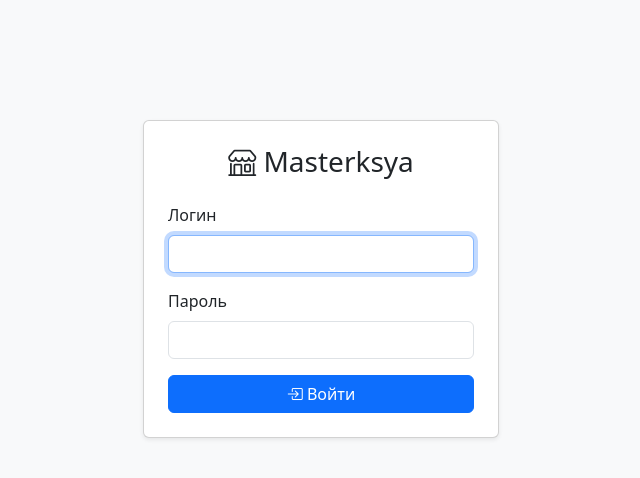
After one commit to CryptoIgor87/masterskaya, a FastAPI app: template web/templates/login.html in a window 1280 px wide. The commit adds this page. Shown: the top 478 px of the page, without its empty margins (319-959 px from the left). Run offline with FastAPI, Linux system fonts and the light colour scheme; the template is opened without the code that fills it, so the values that code supplies are empty; the visitor is signed in with stand-in values (Sample User, id 1); parts of the project's set-up code (start-up, migrations or seed data) failed here and were passed over.

Commit message:
Add admin login/password auth + fix bonus redeem
- Session-based auth with login page (admin/masteradmin2026)
- SessionMiddleware for cookie persistence
- Logout button in navbar
- Fix: redeem now finds promo codes regardless of claim status

Co-Authored-By: Claude Opus 4.6 <noreply@anthropic.com>

```diff
--- a/config.py
+++ b/config.py
@@ -23,3 +23,7 @@ WEBSITE_URL = os.environ.get("WEBSITE_URL", "https://example.com")
 
 DEFAULT_BONUS_AMOUNT = int(os.environ.get("DEFAULT_BONUS_AMOUNT", "100"))
 DEFAULT_BONUS_PROMO = os.environ.get("DEFAULT_BONUS_PROMO", "WELCOME")
+
+ADMIN_LOGIN = os.environ.get("ADMIN_LOGIN", "admin")
+ADMIN_PASSWORD = os.environ.get("ADMIN_PASSWORD", "masteradmin2026")
+SECRET_KEY = os.environ.get("SECRET_KEY", "mksya-s3cret-k3y-2026-xQ9p")
--- a/database.py
+++ b/database.py
@@ -305,11 +305,11 @@ async def redeem_bonus_by_code(promo_code: str, amount: int) -> dict:
     """Find bonus by promo code and reduce its amount. Returns result dict."""
     async with _conn() as conn:
         row = await conn.fetchrow(
-            "SELECT id, amount, client_id FROM bonuses WHERE promo_code = $1 AND is_claimed = 1",
+            "SELECT id, amount, client_id FROM bonuses WHERE promo_code = $1",
             promo_code,
         )
         if not row:
-            return {"found": False, "message": "Промокод не найден или не активирован"}
+            return {"found": False, "message": "Промокод не найден"}
         bonus_id = row["id"]
         current = row["amount"]
         deduct = min(amount, current)
--- a/requirements.txt
+++ b/requirements.txt
@@ -6,3 +6,4 @@ aiofiles==24.1.0
 jinja2==3.1.5
 python-multipart==0.0.20
 python-dotenv==1.0.1
+itsdangerous==2.2.0
--- a/web/app.py
+++ b/web/app.py
@@ -1,10 +1,11 @@
 from datetime import datetime, timedelta, timezone
-from fastapi import FastAPI, APIRouter
+from fastapi import FastAPI, APIRouter, Request
 from fastapi.staticfiles import StaticFiles
 from fastapi.templating import Jinja2Templates
+from starlette.middleware.sessions import SessionMiddleware
 from starlette.responses import RedirectResponse
 import os
-from config import UPLOADS_DIR, BASE_PATH
+from config import UPLOADS_DIR, BASE_PATH, SECRET_KEY, ADMIN_LOGIN, ADMIN_PASSWORD
 
 BASE_DIR = os.path.dirname(os.path.abspath(__file__))
 
@@ -37,6 +38,34 @@ def create_app(bot=None) -> FastAPI:
     os.makedirs(UPLOADS_DIR, exist_ok=True)
     app.mount(f"{BASE_PATH}/uploads", StaticFiles(directory=UPLOADS_DIR), name="uploads")
 
+    # --- Login / Logout routes (unprotected) ---
+
+    @app.get(f"{BASE_PATH}/login")
+    async def login_page(request: Request):
+        if request.session.get("authenticated"):
+            return RedirectResponse(f"{BASE_PATH}/admin/promotions")
+        return templates.TemplateResponse("login.html", {"request": request})
+
+    @app.post(f"{BASE_PATH}/login")
+    async def login_submit(request: Request):
+        form = await request.form()
+        username = form.get("username", "")
+        password = form.get("password", "")
+        if username == ADMIN_LOGIN and password == ADMIN_PASSWORD:
+            request.session["authenticated"] = True
+            return RedirectResponse(f"{BASE_PATH}/admin/promotions", status_code=303)
+        return templates.TemplateResponse("login.html", {
+            "request": request,
+            "error": "Неверный логин или пароль",
+        })
+
+    @app.get(f"{BASE_PATH}/logout")
+    async def logout(request: Request):
+        request.session.clear()
+        return RedirectResponse(f"{BASE_PATH}/login")
+
+    # --- Admin routes ---
+
     from web.routes import promotions, bonuses, clients, feedback, mailings
 
     parent = APIRouter(prefix=BASE_PATH)
@@ -47,6 +76,8 @@ def create_app(bot=None) -> FastAPI:
     parent.include_router(mailings.router)
     app.include_router(parent)
 
+    # --- Root redirect ---
+
     async def root():
         return RedirectResponse(f"{BASE_PATH}/admin/promotions")
 
@@ -56,4 +87,28 @@ def create_app(bot=None) -> FastAPI:
     else:
         app.add_api_route("/", root, methods=["GET"])
 
+    # --- Auth middleware (inner — added first) ---
+
+    @app.middleware("http")
+    async def auth_middleware(request: Request, call_next):
+        path = request.url.path
+        login_url = f"{BASE_PATH}/login"
+
+        # Allow unauthenticated access to login, static, uploads
+        if (path == login_url or
+                "/static/" in path or
+                "/uploads/" in path):
+            return await call_next(request)
+
+        # Check if this path belongs to our app
+        needs_auth = path.startswith(BASE_PATH) if BASE_PATH else True
+
+        if needs_auth and not request.session.get("authenticated"):
+            return RedirectResponse(login_url)
+
+        return await call_next(request)
+
+    # --- Session middleware (outer — added last) ---
+    app.add_middleware(SessionMiddleware, secret_key=SECRET_KEY)
+
     return app
--- a/web/templates/base.html
+++ b/web/templates/base.html
@@ -9,8 +9,9 @@
     <link href="{{ B }}/static/css/style.css" rel="stylesheet">
 </head>
 <body>
-    <nav class="navbar navbar-dark bg-dark px-3">
+    <nav class="navbar navbar-dark bg-dark px-3 d-flex justify-content-between">
         <span class="navbar-brand mb-0 h1"><i class="bi bi-shop"></i> Masterksya Admin</span>
+        <a href="{{ B }}/logout" class="btn btn-outline-light btn-sm"><i class="bi bi-box-arrow-right"></i> Выход</a>
     </nav>
 
     <div class="d-flex">
--- /dev/null
+++ b/web/templates/login.html
@@ -0,0 +1,39 @@
+<!DOCTYPE html>
+<html lang="ru">
+<head>
+    <meta charset="UTF-8">
+    <meta name="viewport" content="width=device-width, initial-scale=1.0">
+    <title>Вход | Masterksya</title>
+    <link href="https://cdn.jsdelivr.net/npm/bootstrap@5.3.3/dist/css/bootstrap.min.css" rel="stylesheet">
+    <link href="https://cdn.jsdelivr.net/npm/bootstrap-icons@1.11.3/font/bootstrap-icons.min.css" rel="stylesheet">
+</head>
+<body class="bg-light">
+    <div class="container">
+        <div class="row justify-content-center" style="margin-top: 15vh;">
+            <div class="col-md-4">
+                <div class="card shadow-sm">
+                    <div class="card-body p-4">
+                        <h3 class="text-center mb-4"><i class="bi bi-shop"></i> Masterksya</h3>
+                        {% if error %}
+                        <div class="alert alert-danger">{{ error }}</div>
+                        {% endif %}
+                        <form method="post">
+                            <div class="mb-3">
+                                <label class="form-label">Логин</label>
+                                <input type="text" name="username" class="form-control" required autofocus>
+                            </div>
+                            <div class="mb-3">
+                                <label class="form-label">Пароль</label>
+                                <input type="password" name="password" class="form-control" required>
+                            </div>
+                            <button type="submit" class="btn btn-primary w-100">
+                                <i class="bi bi-box-arrow-in-right"></i> Войти
+                            </button>
+                        </form>
+                    </div>
+                </div>
+            </div>
+        </div>
+    </div>
+</body>
+</html>
```
